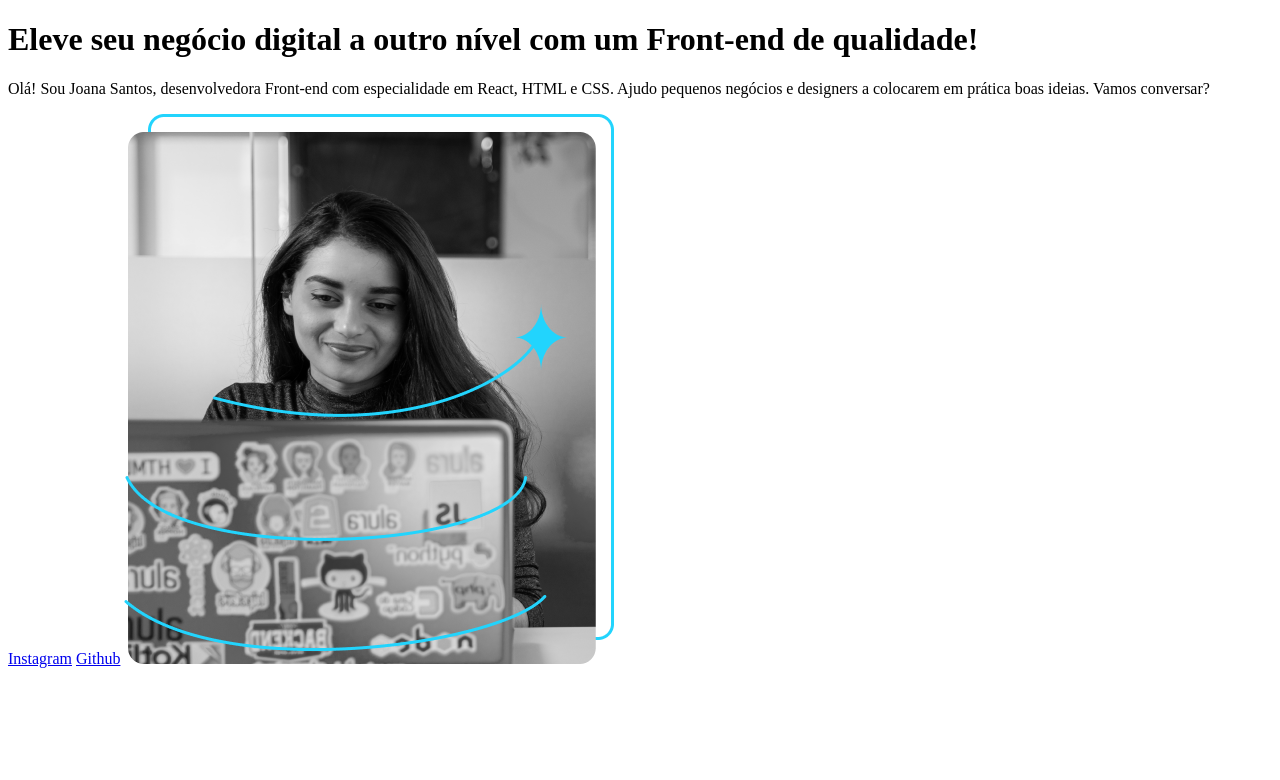
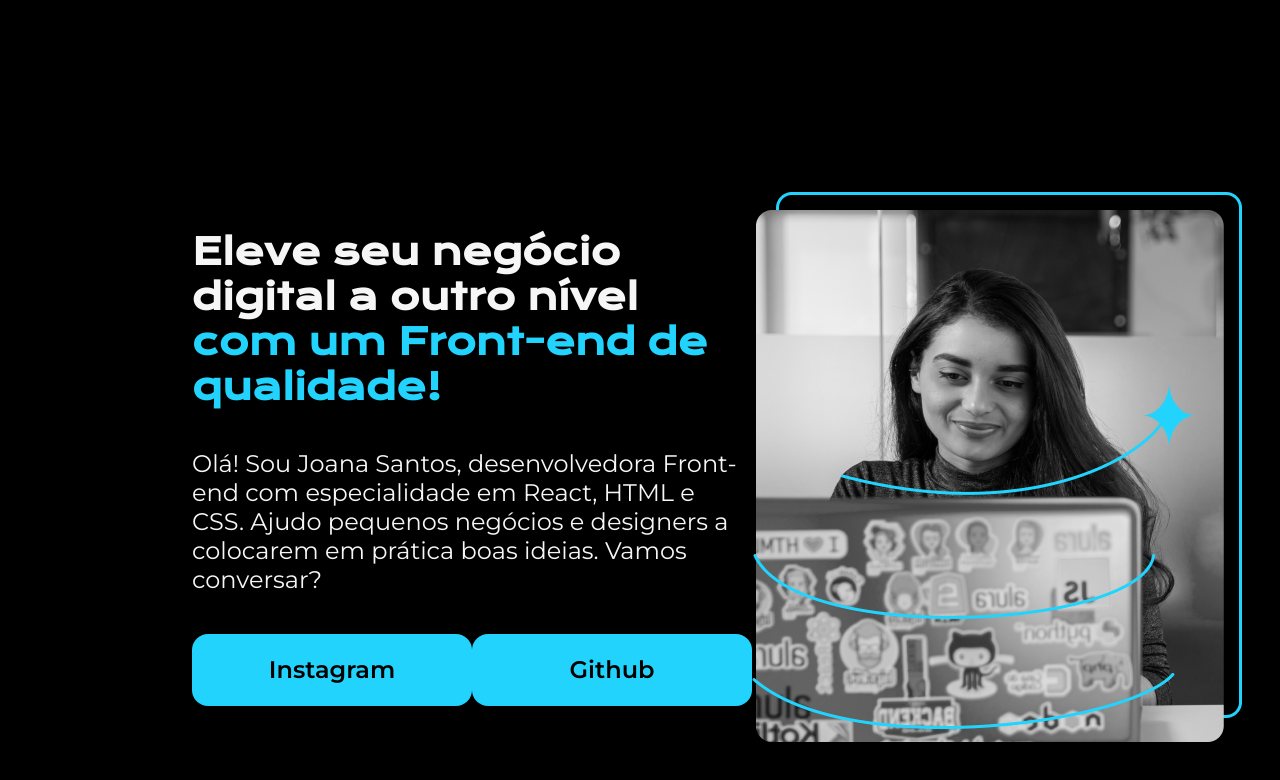
Before and after one commit to PabletsStep/portfolio, a plain HTML site: page index.html in a window 1280 px wide. Drawn offline with nearby package versions, Linux system fonts and the light colour scheme.

Commit message:
estilizando a pagina

```diff
--- a/index.html
+++ b/index.html
@@ -3,19 +3,24 @@
 <head>
     <meta charset="UTF-8">
     <meta name="viewport" content="width=device-width, initial-scale=1.0">
+    <link rel="stylesheet" href="style.css">
     <title>Portfolio</title>
 </head>
 <body>
     <header></header>
-    <main>
-        <h1>
-            Eleve seu negócio digital a outro nível <strong>com um Front-end de qualidade!</strong>
-        </h1>
-        <p>
-            Olá! Sou Joana Santos, desenvolvedora Front-end com especialidade em React, HTML e CSS. Ajudo pequenos negócios e designers a colocarem em prática boas ideias. Vamos conversar?
-        </p>
-        <a href="https://instagram.com/pablo.coder">Instagram</a>
-        <a href="https://github.com/pabletsstep">Github</a>
+    <main class="apresentacao">
+        <section class="apresentacao__conteudo">
+            <h1 class="apresentacao__conteudo__titulo">
+                Eleve seu negócio digital a outro nível <strong class="titulo-destaque">com um Front-end de qualidade!</strong>
+            </h1>
+            <p class="apresentacao__conteudo__texto">
+                Olá! Sou Joana Santos, desenvolvedora Front-end com especialidade em React, HTML e CSS. Ajudo pequenos negócios e designers a colocarem em prática boas ideias. Vamos conversar?
+            </p>
+            <div class="apresentacao__links">
+                <a class="apresentacao__links__link" href="https://instagram.com/pablo.coder">Instagram</a>
+                <a class="apresentacao__links__link" href="https://github.com/pabletsstep">Github</a>
+            </div>
+        </section>
         <img src="Imagem.png">
     </main>
     <footer></footer>
--- /dev/null
+++ b/style.css
@@ -0,0 +1,60 @@
+@import url('https://fonts.googleapis.com/css2?family=Krona+One&display=swap');
+@import url('https://fonts.googleapis.com/css2?family=Montserrat&display=swap');
+@import url('https://fonts.googleapis.com/css2?family=Montserrat:wght@600&display=swap');
+* {
+    margin: 0;
+    padding: 0;
+}
+
+body {
+    height: 100vh;
+    box-sizing: border-box;
+    background-color: #000;
+    color: #f6f6f6;
+}
+
+.titulo-destaque {
+    color: #22D4FD;
+}
+
+.apresentacao {
+    margin: 15%;
+    display: flex;
+    align-items: center;
+    justify-content: space-between;
+}
+
+.apresentacao__conteudo {
+    width: 615px;
+    display: flex;
+    flex-direction: column;
+    gap: 40px;
+}
+
+.apresentacao__conteudo__titulo {
+    font-size: 36px;
+    font-family: 'Krona One', sans-serif;
+}
+
+.apresentacao__conteudo__texto {
+    font-size: 24px;
+    font-family: 'Montserrat', sans-serif;
+}
+
+.apresentacao__links {
+    display: flex;
+    justify-content: space-between;
+}
+
+.apresentacao__links__link {
+    background-color: #22D4FD;
+    width: 280px;
+    text-align: center;
+    border-radius: 16px;
+    font-size: 24px;
+    font-weight: 600;
+    padding: 21.5px 0;
+    text-decoration: none;
+    color: #000;
+    font-family: 'Montserrat', sans-serif;
+}
```
